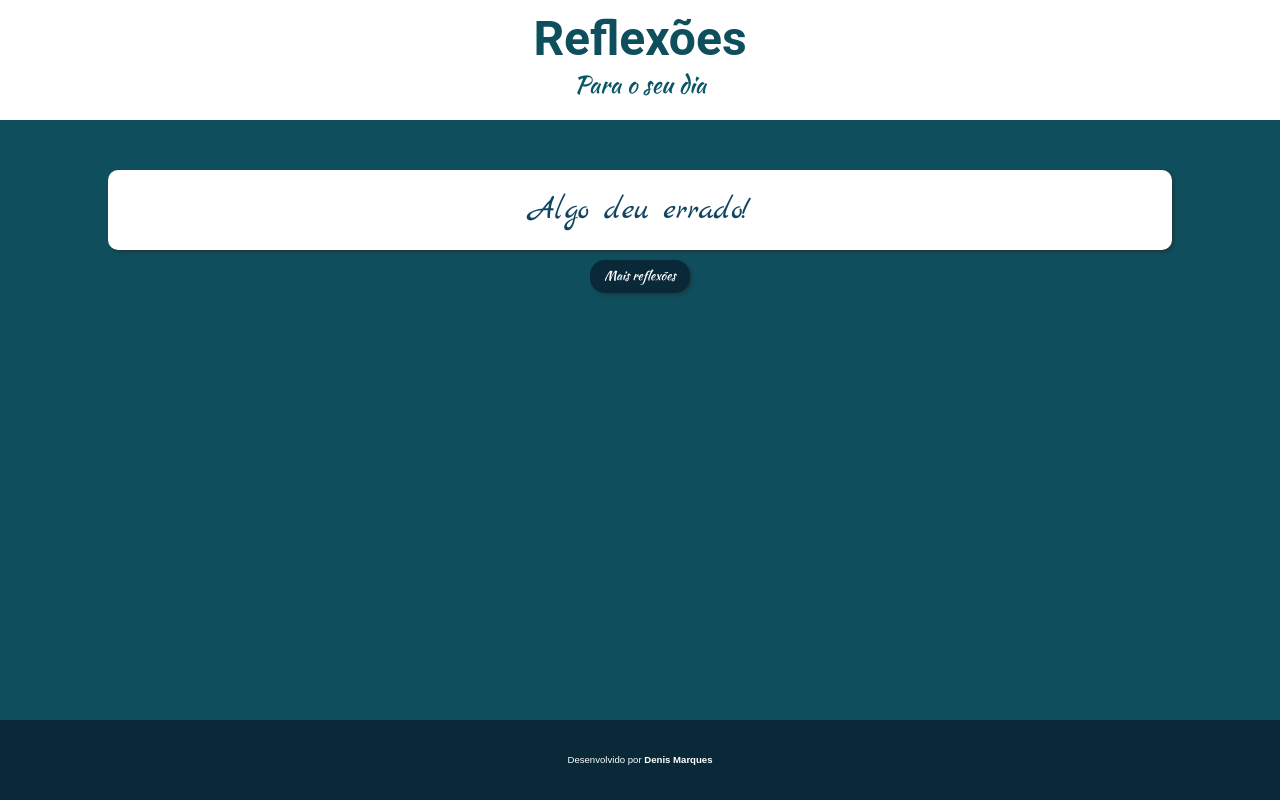
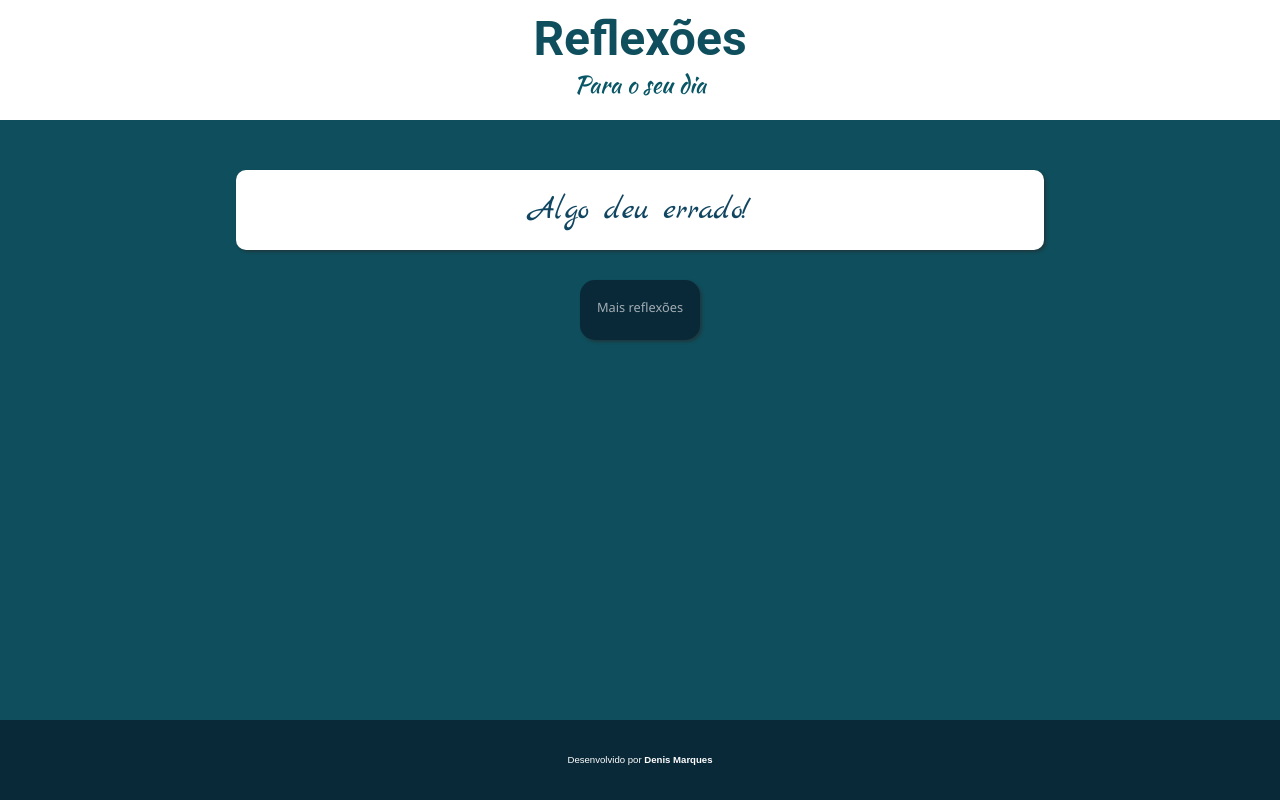
Before and after one commit to Denis78-sys/reflexoes, a plain HTML site: page index.html in a window 1280 px wide. Drawn offline with nearby package versions, Linux system fonts and the light colour scheme; no server answers; a web font is replaced by a local one.

Commit message:
atualizações 2

```diff
--- a/estilo/estilo.css
+++ b/estilo/estilo.css
@@ -43,11 +43,12 @@ p{
 
 #campo-texto{
     background: white;
-    width: 80%;
+    width: 60%;
     box-shadow: 2px 2px 3px rgba(41, 40, 40, 0.541);
     margin: auto;
     border-radius: 10px;
     padding: 20px;
+    margin-bottom: 30px;
 }
 
 #campo-texto > p{
@@ -59,22 +60,23 @@ p{
 
 
 
-div#fundo-clique{
+/*#fundo-clique{
     margin:auto;
-    width: 100px;
-    height: 30px;
-    text-align: center;
 
-}
+
+}*/
 #clique{
-    margin-top: 10px;
+    margin: auto;
     background:  #092838;
     border-radius: 15px;
-    line-height: 1em;
+    width: 100px;
+    height: 40px;
+    text-align: center;
+    line-height: 2.8em;
     font-size: 0.8em;
     padding: 10px;
-    color: white;
-    font-family: 'Kaushan Script', cursive;
+    color: rgba(255, 255, 255, 0.623);
+    font-family: 'Segoe UI', Tahoma, Geneva, Verdana, sans-serif;
     box-shadow: 2px 2px 3px rgba(41, 40, 40, 0.541);
 }
 
```
